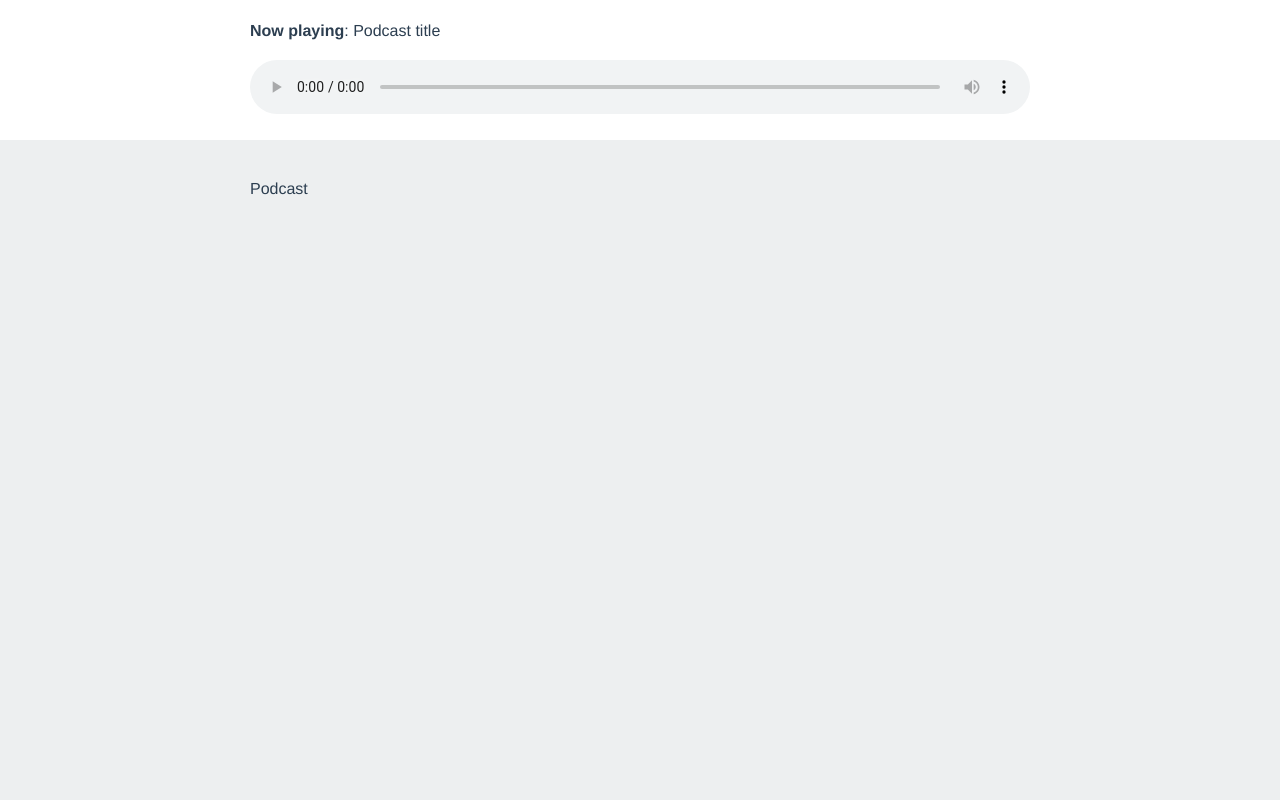
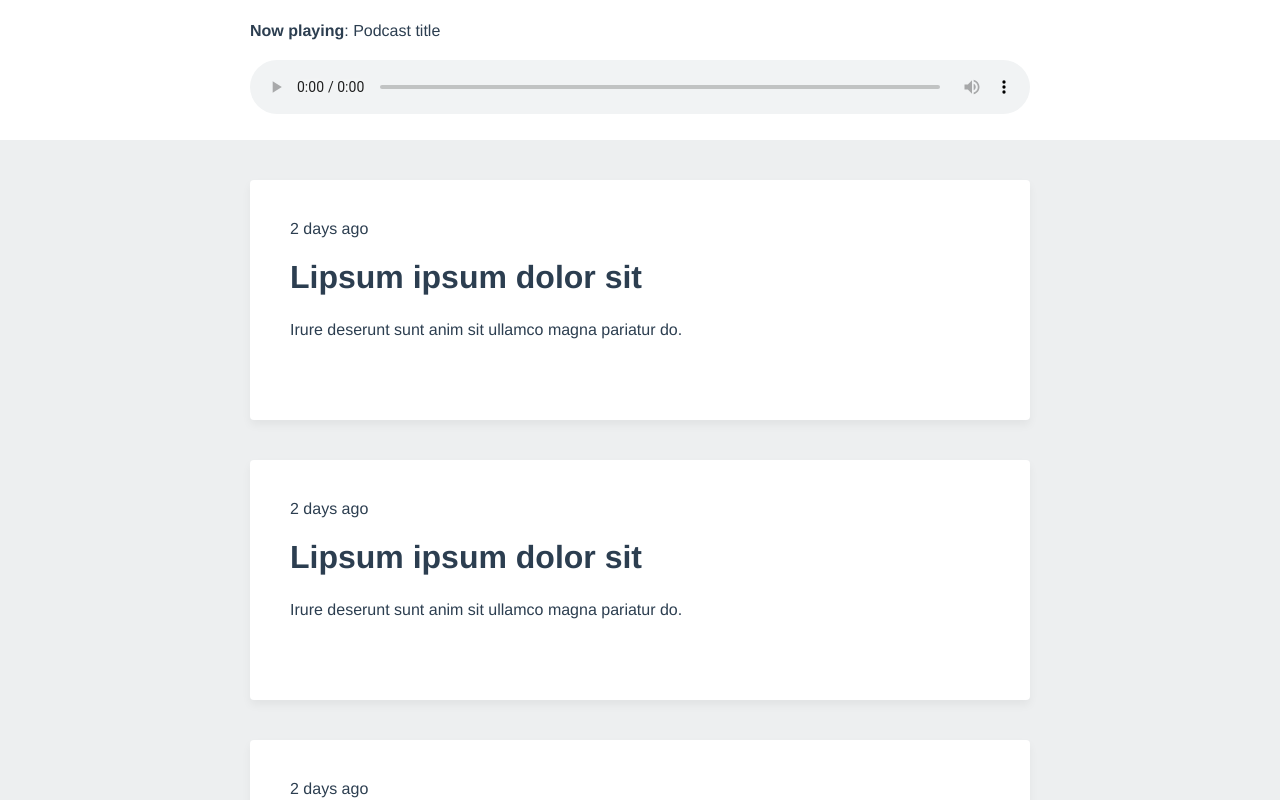
Before and after one commit to jidemusty/podcast-client, a Vue app: page / in a window 1280 px wide. Shown: the top 800 px of the page. Built offline with nearby package versions, Linux system fonts and the light colour scheme.

Commit message:
styling the podcast item

```diff
--- a/src/components/Home.vue
+++ b/src/components/Home.vue
@@ -1,5 +1,7 @@
 <template>
     <div>
+        <simple></simple>
+        <simple></simple>
         <simple></simple>
     </div>
 </template>
--- a/src/components/podcasts/Simple.vue
+++ b/src/components/podcasts/Simple.vue
@@ -1,6 +1,17 @@
 <template>
-    <div>
-        Podcast
+    <div class="podcast">
+        <a href="#" class="podcast__play podcast__play--hidden">
+            <img src="../../assets/img/play.svg" alt="Play" class="podcast__playbutton" />
+        </a>
+        <div class="podcast__details">
+            <div class="podcast__sub">2 days ago</div>
+            <h1 class="podcast__header">
+                Lipsum ipsum dolor sit
+            </h1>
+            <p>
+                Irure deserunt sunt anim sit ullamco magna pariatur do.
+            </p>
+        </div>
     </div>
 </template>
 
@@ -10,6 +21,61 @@ export default {
 }
 </script>
 
-<style>
+<style lang="scss">
+    @import '~@/assets/sass/variables';
 
+    .podcast {
+        background-color: #FFF;
+        display: flex;
+        min-height: 240px;
+        border-radius: $global-radius;
+        box-shadow: 0 5px 10px rgba(#000000, .05);
+        margin-bottom: 40px;
+        overflow: hidden;
+
+        &__sub {
+            font-weight: 500;
+        }
+
+        &__details {
+            flex: 1;
+            padding: 40px;
+        }
+
+        &__play {
+            width: 15%;
+            display: none;
+            background-color: #387BC9;
+            overflow: hidden;
+            align-items: center;
+            justify-content: center;
+            border-top-left-radius: $global-radius;
+            border-bottom-left-radius: $global-radius;
+            transition: margin-left 180ms ease-in-out;
+
+            &:hover {
+                .podcast__playbutton {
+                    transform: scale(3.5) rotate(-10deg);
+                    opacity: 1;
+                }
+            }
+
+            &--hidden {
+                margin-left: -15%;
+            }
+        }
+
+        &__playbutton {
+            color: #222;
+            opacity: .4;
+            width: 60px;
+            transition: all 180ms ease-in-out;
+        }
+    }
+
+    @media only screen and (min-width: 760px) {
+        .podcast__play {
+            display: flex;
+        }
+    }
 </style>
```
Also changed, not shown: src/assets/img/play.svg (added).
